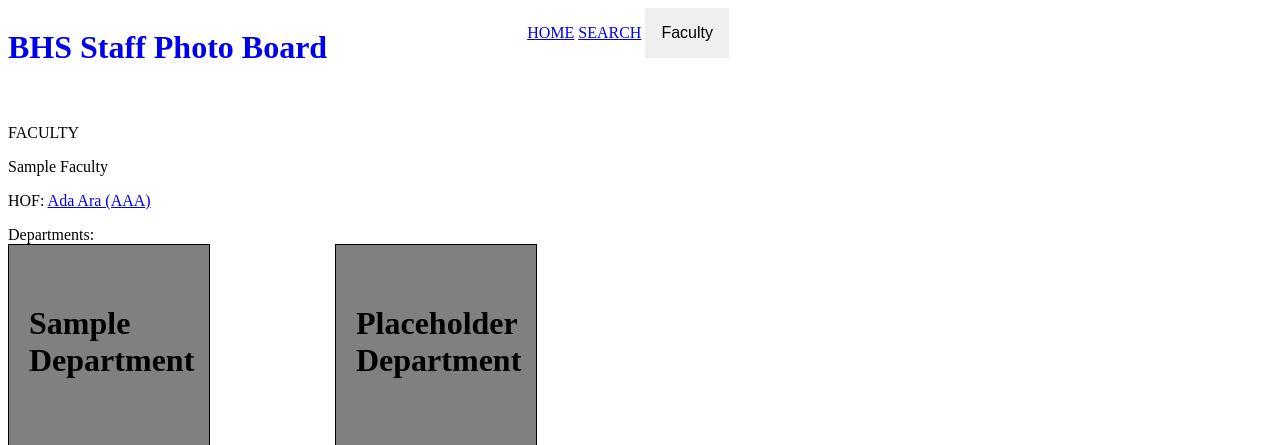
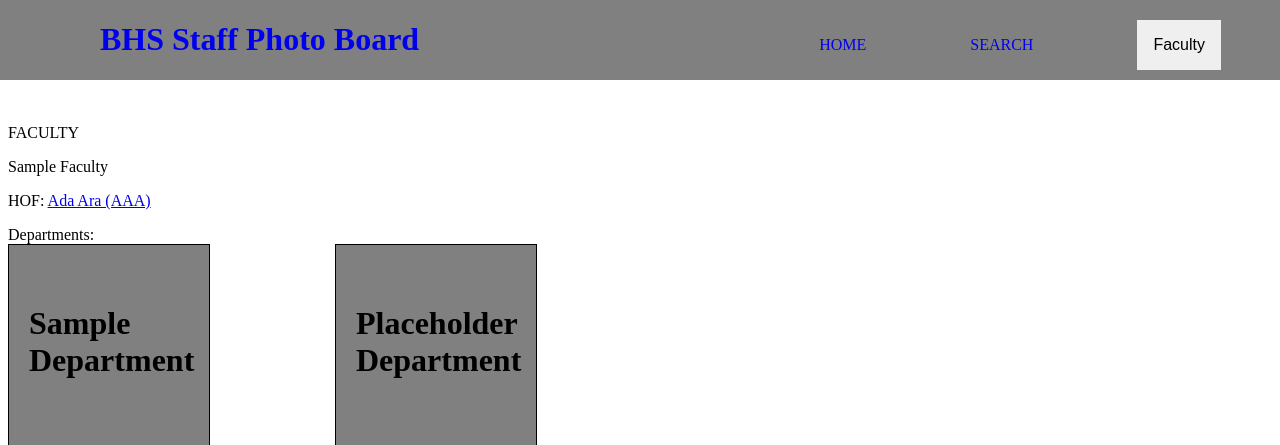
Before and after one commit to IsaacYao20036/DT_photoboard, a Flask app: page /faculty/1 in a window 1280 px wide. Shown: the top 445 px of the page. Run offline with Flask 3, Linux system fonts and the light colour scheme; data comes from the database, SQL or seed files in the repository.

Commit message:
worked on header styles

```diff
--- a/app/static/css/style.css
+++ b/app/static/css/style.css
@@ -82,6 +82,13 @@ img {
 
 header {
     position: fixed;
+    z-index: 1;
+    /* height: auto; */
+    width: 110%;
+    margin-top: -8px;
+    margin-left: -8px;
+    padding-left: 100px;
+    background-color: grey;
 }
 
 a h1{
@@ -97,7 +104,13 @@ a h1{
 nav {
     float: inline-start;
     display: inline;
-    margin-left: 200px;
+    margin-top: 20px;
+    margin-left: 400px;
+}
+
+nav > a {
+    margin-right: 100px;
+    text-decoration: none;
 }
 
 
```
